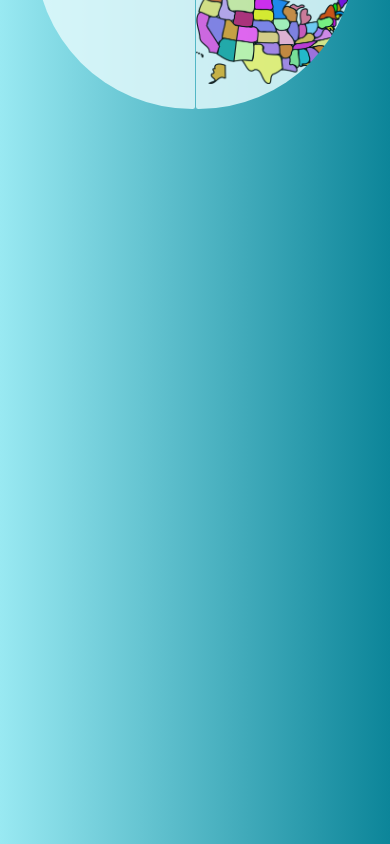
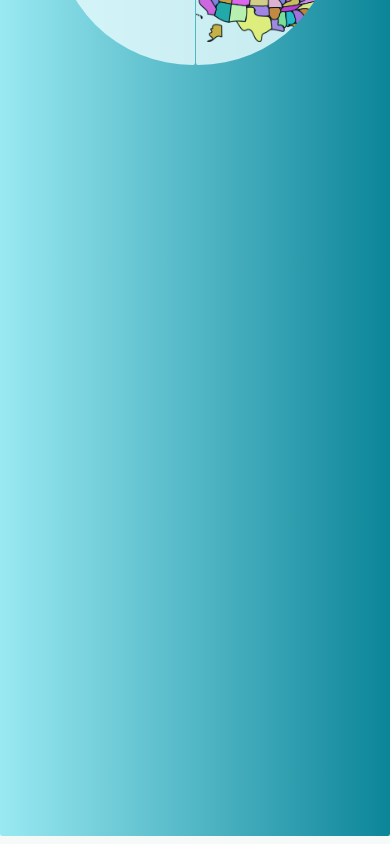
Before and after one commit to wendel-simpson-alida/project1, a plain HTML site: page index.html in a window 390 px wide. Shown: the part 246-1090 px from the top of the page. Drawn offline with Linux system fonts and the light colour scheme; a web font is replaced by a local one.

Commit message:
Update queries.css

```diff
--- a/queries.css
+++ b/queries.css
@@ -8,8 +8,8 @@
     grid-row: 3;
     grid-column: 1;
     margin-right: 0em;
-    margin-left: 0.9em;
-    padding-left: ;
+    margin-left: 2em;
+    padding-left: 2em;
   }
 }
 
@@ -69,7 +69,7 @@
 
 @media (max-width: 38em) {
   html {
-    font-size: 40%;
+    font-size: 35%;
   }
 }
 
```
